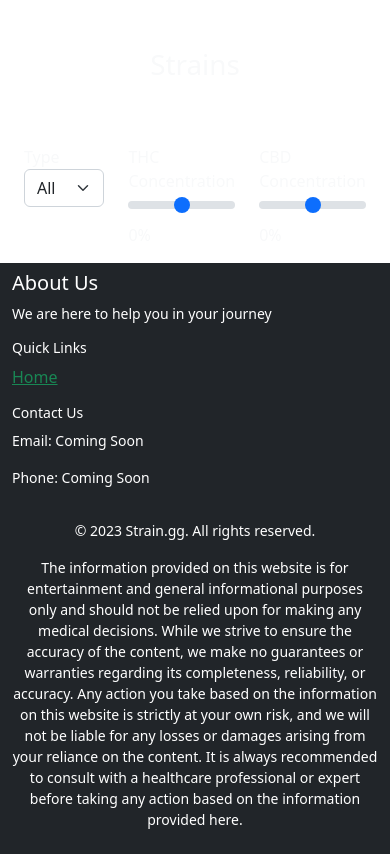
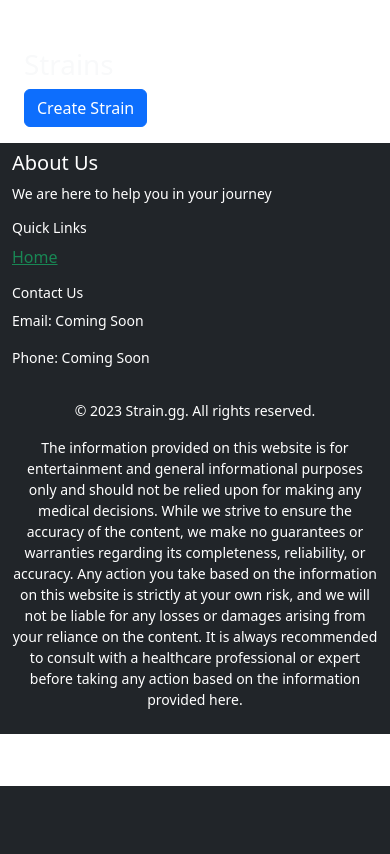
Before and after one commit to ZeroDayPoke/STRAIN.gg_Clouds, a Flask app: page /strains in a window 390 px wide. Shown: the part 58-912 px from the top of the page. After the commit the page ends 844 px from the top, so only its background shows below. Run offline with Flask 3, Linux system fonts and the light colour scheme; some libraries are stand-ins or nearby versions.

Commit message:
more progress

```diff
--- a/app/routes/main_routes.py
+++ b/app/routes/main_routes.py
@@ -4,43 +4,71 @@
 from flask import render_template, request, Blueprint
 from flask_login import login_required, current_user
 from ..models import User, Store, Strain
-from ..forms import StrainFilterForm
+from ..forms import StrainFilterForm, AddStoreForm, AddStrainForm, UpdateStoreForm, UpdateStrainForm, DeleteStoreForm, DeleteStrainForm
 
 main_routes = Blueprint('main_routes', __name__, url_prefix='')
+
 
 @main_routes.route('/')
 def index():
     return render_template('index.html', include_header=True, current_user=current_user)
 
+
 @main_routes.route('/about')
 def about():
     return render_template('about.html', include_header=True, current_user=current_user)
+
 
 @main_routes.route('/contact')
 def contact():
     return render_template('contact.html', include_header=True, current_user=current_user)
 
+
 @main_routes.route('/faq')
 def faq():
     return render_template('faq.html', include_header=True, current_user=current_user)
+
 
 @main_routes.route('/users', methods=['GET', 'POST'])
 def users():
     users = User.query.all()
     return render_template('users.html', users=users)
 
+
 @main_routes.route('/stores', methods=['GET', 'POST'])
 def stores():
     stores = Store.query.all()
-    return render_template('stores.html', stores=stores)
+    add_store_form = AddStoreForm()
+    update_store_form = UpdateStoreForm()
+    delete_store_form = DeleteStoreForm()
+    add_strain_form = AddStrainForm()
+    update_strain_form = UpdateStrainForm()
+    delete_strain_form = DeleteStrainForm()
+
+    return render_template('stores.html', stores=stores,
+                           add_store_form=add_store_form,
+                           update_store_form=update_store_form,
+                           delete_store_form=delete_store_form,
+                           add_strain_form=add_strain_form,
+                           update_strain_form=update_strain_form,
+                           delete_strain_form=delete_strain_form,
+                           current_user=current_user)
+
 
 @main_routes.route('/strains', methods=['GET', 'POST'])
 def strains():
-    form = StrainFilterForm(request.form)
-    form.strains.choices = [(str(strain.id), strain.name) for strain in Strain.query.all()]
-    if request.method == 'POST' and form.validate():
-        selected_strains = form.strains.data
-        strains = Strain.query.filter(Strain.id.in_(selected_strains)).all()
-    else:
-        strains = Strain.query.all()
-    return render_template('strains.html', strains=strains, form=form)
+    strains = Strain.query.all()
+    add_store_form = AddStoreForm()
+    update_store_form = UpdateStoreForm()
+    delete_store_form = DeleteStoreForm()
+    add_strain_form = AddStrainForm()
+    update_strain_form = UpdateStrainForm()
+    delete_strain_form = DeleteStrainForm()
+    return render_template('strains.html', strains=strains,
+                           add_store_form=add_store_form,
+                           update_store_form=update_store_form,
+                           delete_store_form=delete_store_form,
+                           add_strain_form=add_strain_form,
+                           update_strain_form=update_strain_form,
+                           delete_strain_form=delete_strain_form,
+                           current_user=current_user)
--- a/app/routes/store_routes.py
+++ b/app/routes/store_routes.py
@@ -15,7 +15,7 @@ def requires_login():
 
 @store_routes.route('/interface/update_store', methods=['GET', 'POST'])
 def update_store():
-    if not current_user.has_role('ADMIN'):
+    if not current_user.has_role('CLOUD_CHASER'):
         return redirect(url_for('main_routes.stores'))
     form = UpdateStoreForm()
     form.store.choices = [(str(store.id), store.name) for store in Store.query.all()]
@@ -33,7 +33,7 @@ def update_store():
 
 @store_routes.route('/interface/delete_store', methods=['POST'])
 def delete_store():
-    if not current_user.has_role('ADMIN'):
+    if not current_user.has_role('CLOUD_CHASER'):
         return redirect(url_for('main_routes.stores'))
     form = DeleteStoreForm()
     form.store.choices = [(str(store.id), store.name) for store in Store.query.all()]
@@ -49,7 +49,7 @@ def delete_store():
 
 @store_routes.route('/interface/add_store', methods=['GET', 'POST'])
 def add_store():
-    if not current_user.has_role('ADMIN'):
+    if not current_user.has_role('CLOUD_CHASER'):
         return redirect(url_for('main_routes.stores'))
     form = AddStoreForm()
     if form.validate_on_submit():
--- /dev/null
+++ b/app/templates/macros.html
@@ -0,0 +1,13 @@
+<!-- app/templates/macros.html -->
+{% macro render_form(form, route, button_label) %}
+<form action="{{ url_for(route) }}" method="POST">
+  {{ form.hidden_tag() }}
+  {% for field in form if field.type != "SubmitField" %}
+  <p>{{ field.label }} {{ field() }}</p>
+  {% if field.errors %}
+  <p class="error">{{ field.errors[0] }}</p>
+  {% endif %}
+  {% endfor %}
+  <p><input type="submit" value="{{ button_label }}" class="btn btn-primary"></p>
+</form>
+{% endmacro %}
--- a/app/templates/strains.html
+++ b/app/templates/strains.html
@@ -1,178 +1,103 @@
 {% extends "base.html" %}
-
-{% block title %}
-    Strains
-{% endblock %}
-
-{% block script %}
-  <script src="{{ url_for('static', filename='scripts/strains.js') }}"></script>
-{% endblock %}
+{% import 'macros.html' as macros %}
 
 {% block content %}
+<div class="container">
+  <h1 class="mt-5">Strains</h1>
+  <!-- Create Strain Button -->
+  <button
+    type="button"
+    class="btn btn-primary"
+    data-bs-toggle="modal"
+    data-bs-target="#createStrainModal"
+  >
+    Create Strain
+  </button>
   <!-- Create Strain Modal -->
-	<div class="modal fade" id="createStrainModal" tabindex="-1" aria-labelledby="createStrainModalLabel" aria-hidden="true">
+  <div
+    class="modal fade"
+    id="createStrainModal"
+    tabindex="-1"
+    aria-labelledby="createStrainModalLabel"
+    aria-hidden="true"
+  >
     <div class="modal-dialog">
       <div class="modal-content">
         <div class="modal-header">
           <h5 class="modal-title" id="createStrainModalLabel">Create Strain</h5>
-				<button type="button" class="btn-close" data-bs-dismiss="modal" aria-label="Close"></button>
+          <button
+            type="button"
+            class="btn-close"
+            data-bs-dismiss="modal"
+            aria-label="Close"
+          ></button>
         </div>
         <div class="modal-body">
-					<form id="createStrainForm">
-						<div class="mb-3">
-							<label for="name">Name</label>
-							<input type="text" class="form-control" id="name" required>
+          {{ macros.render_form(add_strain_form, 'strain_routes.add_strain', 'Create Strain') }}
         </div>
-						<div class="mb-3">
-							<label for="type">Type</label>
-							<input type="text" class="form-control" id="type" required>
       </div>
-						<div class="mb-3">
-							<label for="delta_nine_concentration">THC Concentration</label>
-							<input type="text" class="form-control" id="delta_nine_concentration" required>
     </div>
-						<div class="mb-3">
-							<label for="cbd_concentration">CBD Concentration</label>
-							<input type="text" class="form-control" id="cbd_concentration" required>
   </div>
-						<div class="mb-3">
-							<label for="terpene_profile">Terpene Profile</label>
-							<input type="text" class="form-control" id="terpene_profile" required>
+  <div class="row">
+    {% for strain in strains %}
+    <div class="col-lg-4 mb-4">
+      <div class="card">
+        <div class="card-body">
+          <h5 class="card-title">{{ strain.name }}</h5>
+          <button
+            class="btn btn-danger"
+            data-bs-toggle="modal"
+            data-bs-target="#deleteModal{{ strain.id }}"
+          >
+            Delete
+          </button>
         </div>
-						<div class="mb-3">
-							<label for="effects">Effects</label>
-							<input type="text" class="form-control" id="effects" required>
       </div>
-						<div class="mb-3">
-							<label for="uses">Uses</label>
-							<input type="text" class="form-control" id="uses" required>
+      <!-- Delete confirmation modal -->
+      <div
+        class="modal fade"
+        id="deleteModal{{ strain.id }}"
+        tabindex="-1"
+        aria-labelledby="deleteModalLabel{{ strain.id }}"
+        aria-hidden="true"
+      >
+        <div class="modal-dialog">
+          <div class="modal-content">
+            <div class="modal-header">
+              <h5 class="modal-title" id="deleteModalLabel{{ strain.id }}">
+                Confirm Delete
+              </h5>
+              <button
+                type="button"
+                class="btn-close"
+                data-bs-dismiss="modal"
+                aria-label="Close"
+              ></button>
             </div>
-						<div class="mb-3">
-							<label for="flavor">Flavor</label>
-							<input type="text" class="form-control" id="flavor" required>
-						</div>
-						<div class="mb-3">
-							<label for="image">Image</label>
-							<input type="file" class="form-control" id="image" accept="image/*" required>
+            <div class="modal-body">
+              Are you sure you want to delete {{ strain.name }}?
             </div>
             <div class="modal-footer">
-							<button type="button" class="btn btn-secondary" data-bs-dismiss="modal">Close</button>
-							<button type="submit" class="btn btn-primary" id="submitCreateStrain">Create</button>
-						</div>
+              <button
+                type="button"
+                class="btn btn-secondary"
+                data-bs-dismiss="modal"
+              >
+                Cancel
+              </button>
+              <form
+                action="{{ url_for('strain_routes.delete_strain', strain_id=strain.id) }}"
+                method="post"
+              >
+                <input type="hidden" name="_method" value="DELETE" />
+                <input type="submit" class="btn btn-danger" value="Delete" />
               </form>
             </div>
           </div>
         </div>
       </div>
-	<!-- Update Strain Modal -->
-	<div class="modal fade" id="updateStrainModal" tabindex="-1" aria-labelledby="updateStrainModalLabel" aria-hidden="true">
-		<div class="modal-dialog">
-			<div class="modal-content">
-				<div class="modal-header">
-					<h5 class="modal-title" id="updateStrainModalLabel">Update Strain</h5>
-					<button type="button" class="btn-close" data-bs-dismiss="modal" aria-label="Close"></button>
     </div>
-				<div class="modal-body">
-					<form id="updateStrainForm">
-						<input type="hidden" id="modal_strain_id">
-						<div class="mb-3">
-							<label for="update_name">Name</label>
-							<input type="text" class="form-control" id="update_name" required>
-						</div>
-						<div class="mb-3">
-							<label for="update_type">Type</label>
-							<input type="text" class="form-control" id="update_type" required>
-						</div>
-						<div class="mb-3">
-							<label for="update_delta_nine_concentration">THC Concentration</label>
-							<input type="text" class="form-control" id="update_delta_nine_concentration" required>
-						</div>
-						<div class="mb-3">
-							<label for="update_cbd_concentration">CBD Concentration</label>
-							<input type="text" class="form-control" id="update_cbd_concentration" required>
-						</div>
-						<div class="mb-3">
-							<label for="update_terpene_profile">Terpene Profile</label>
-							<input type="text" class="form-control" id="update_terpene_profile" required>
-						</div>
-						<div class="mb-3">
-							<label for="update_effects">Effects</label>
-							<input type="text" class="form-control" id="update_effects" required>
-						</div>
-						<div class="mb-3">
-							<label for="update_uses">Uses</label>
-							<input type="text" class="form-control" id="update_uses" required>
-						</div>
-						<div class="mb-3">
-							<label for="update_flavor">Flavor</label>
-							<input type="text" class="form-control" id="update_flavor" required>
-						</div>
-						<div class="mb-3">
-							<label for="update_image">Image</label>
-							<input type="file" class="form-control" id="update_image" accept="image/*">
-						</div>
-						<div class="modal-footer">
-							<button type="button" class="btn btn-secondary" data-bs-dismiss="modal">Cancel</button>
-							<button type="submit" class="btn btn-primary" id="submitUpdateStrain">Save Changes</button>
-						</div>
-					</form>
-				</div>
-			</div>
-		</div>
-	</div>
-	<!-- Delete Strain Modal -->
-	<div class="modal fade" id="deleteStrainModal" tabindex="-1" aria-labelledby="deleteStrainModalLabel" aria-hidden="true">
-		<div class="modal-dialog">
-			<div class="modal-content">
-				<div class="modal-header">
-					<h5 class="modal-title" id="deleteStrainModalLabel">Delete Strain</h5>
-					<button type="button" class="btn-close" data-bs-dismiss="modal" aria-label="Close"></button>
-				</div>
-				<div class="modal-body">
-					<p>Are you sure you want to delete this Strain?</p>
-				</div>
-				<div class="modal-footer">
-					<button type="button" class="btn btn-secondary" data-bs-dismiss="modal">Cancel</button>
-					<button type="button" class="btn btn-danger" id="confirmDeleteStrain">Delete</button>
-				</div>
-			</div>
+    {% endfor %}
   </div>
 </div>
 {% endblock %}
-{% block display %}
-  <div class="container">
-    <h1 class="text-center mt-5 mb-5">Strains</h1>
-    <div class="row mb-3">
-		{% if user_role in ["CLOUD_PRODUCER", "CLOUD_CHASER"] %}
-        <div class="col-md-12 text-center">
-          <button class="btn btn-primary" id="openCreateStrainModal">Create Strain</button>
-        </div>
-      {% endif %}
-    </div>
-
-    <!-- Filters -->
-    <div class="row mb-3">
-      <div class="col">
-        <label for="filter_type">Type</label>
-        <select class="form-select" id="filter_type">
-          <option value="">All</option>
-          <option value="Sativa">Sativa</option>
-          <option value="Indica">Indica</option>
-          <option value="Hybrid">Hybrid</option>
-        </select>
-      </div>
-      <div class="col">
-        <label for="filter_thc">THC Concentration</label>
-        <input type="range" class="form-range" min="0" max="100" step="1" id="filter_thc">
-        <span id="thc_value">0%</span>
-      </div>
-      <div class="col">
-        <label for="filter_cbd">CBD Concentration</label>
-        <input type="range" class="form-range" min="0" max="100" step="1" id="filter_cbd">
-        <span id="cbd_value">0%</span>
-      </div>
-    </div>
-    <div id="strainsContainer">
-    </div>
-  </div>
-{% endblock %}
```
Also changed, not shown: app/routes/strain_routes.py (+19 -11 lines), app/templates/interface.html (+43 -14 lines), app/templates/stores.html (+115 -111 lines), app/static/scripts/old_stores.js (renamed from app/static/scripts/stores.js), app/static/scripts/old_strains.js (renamed from app/static/scripts/strains.js). Lines whose indentation alone changed are shown as unchanged.
